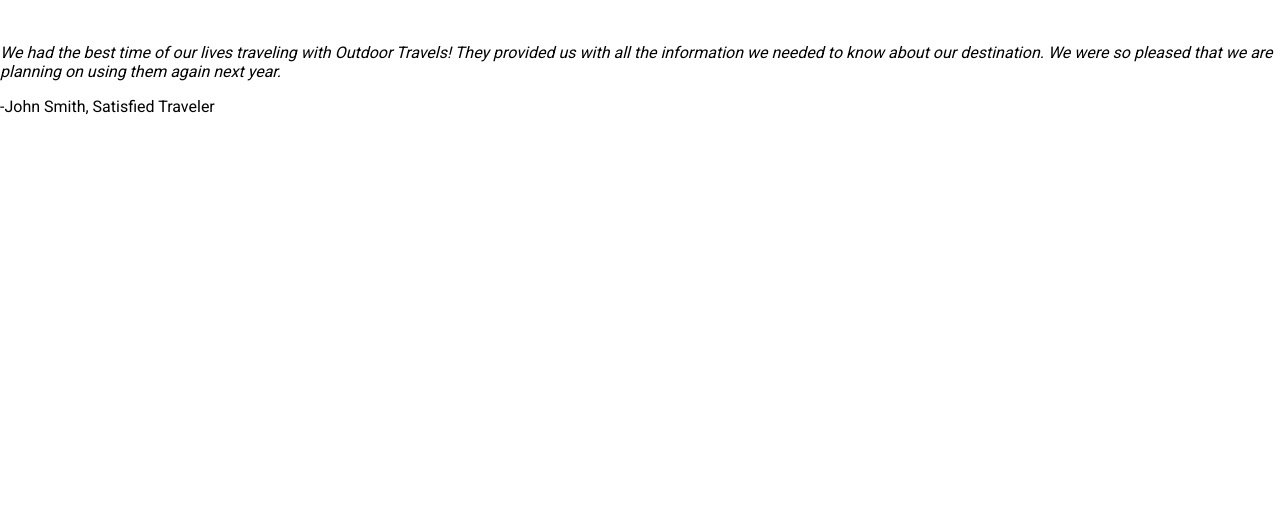
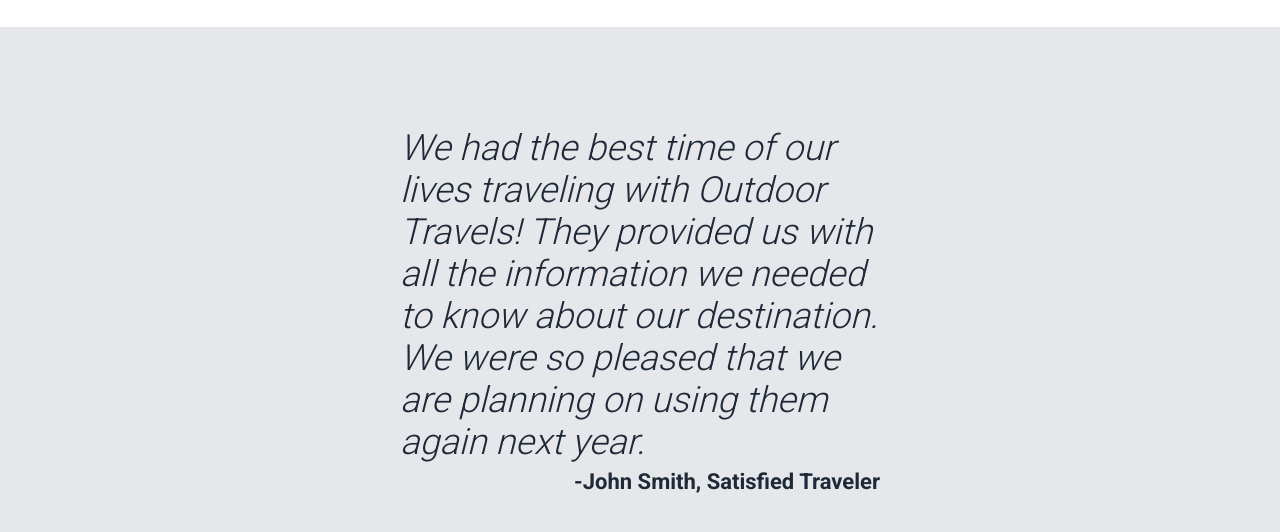
Before and after one commit to sasquatch1978/odin-landing-page, a plain HTML site: page index.html in a window 1280 px wide. Shown: the part 1199-1731 px from the top of the page. Before the commit the page ends 1315 px from the top, so only its background shows below. Drawn offline with Linux system fonts and the light colour scheme.

Commit message:
Style quote section

```diff
--- a/index.html
+++ b/index.html
@@ -48,9 +48,9 @@
       </div>
     </div>
     <div class="quote">
-      <p><em>We had the best time of our lives traveling with Outdoor Travels! They
+      <p>We had the best time of our lives traveling with Outdoor Travels! They
         provided us with all the information we needed to know about our destination.
-        We were so pleased that we are planning on using them again next year.</em></p>
+        We were so pleased that we are planning on using them again next year.</p>
       <div>-John Smith, Satisfied Traveler</div>
     </div>
   </body>
--- a/styles.css
+++ b/styles.css
@@ -1,4 +1,4 @@
-@import url('https://fonts.googleapis.com/css2?family=Roboto:wght@400;700&display=swap');
+@import url('https://fonts.googleapis.com/css2?family=Roboto:wght@300;400;700;900&display=swap');
 
 body {
   height: 100vh;
@@ -110,3 +110,30 @@ ul {
   text-align: center;
   padding-top: 6px;
 }
+
+/* Quote section */
+.quote {
+  color: #1f2937;
+  background-color: #e5e7eb;
+  padding: 100px 400px;
+  display: flex;
+  flex-direction: column;
+  align-items: flex-end;
+}
+
+.quote p {
+  font-size: 36px;
+  font-weight: 300;
+  font-style: italic;
+  margin: 0;
+  /* Made this flex and justified content to end, so quote author would stay to
+     the right of quote when window shrinks. Probably a much cleaner way to do this. */
+
+}
+
+.quote div {
+  font-size: 22px;
+  font-weight: bold;
+
+  padding-top: 6px;
+}
```
